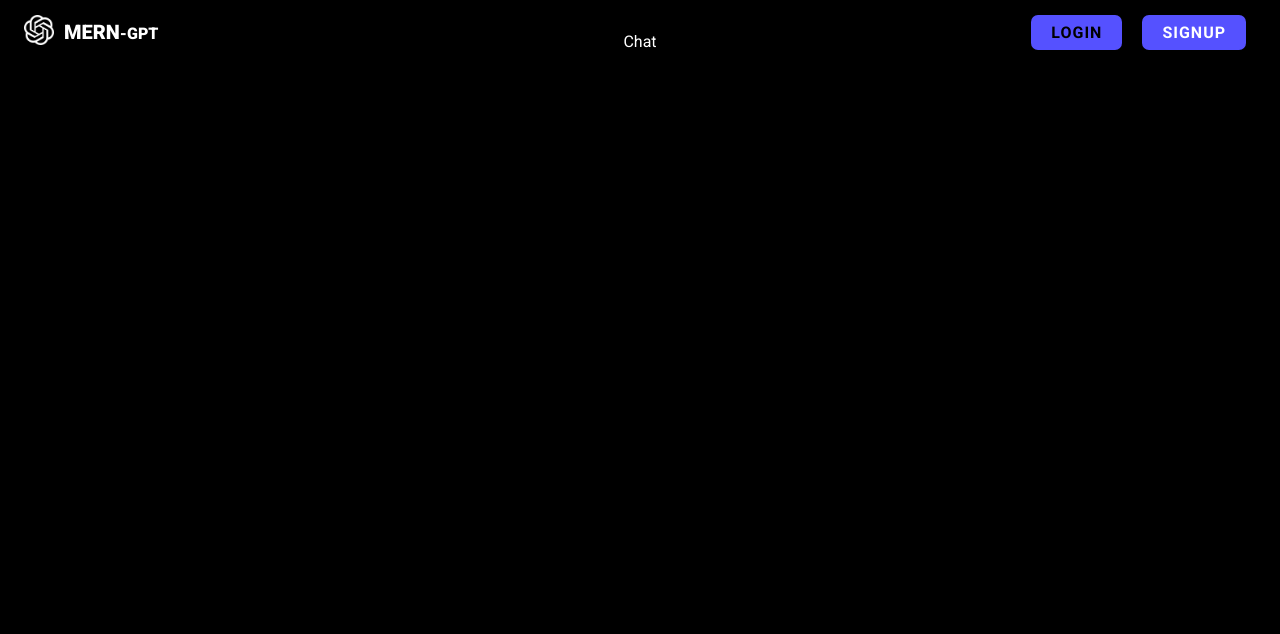
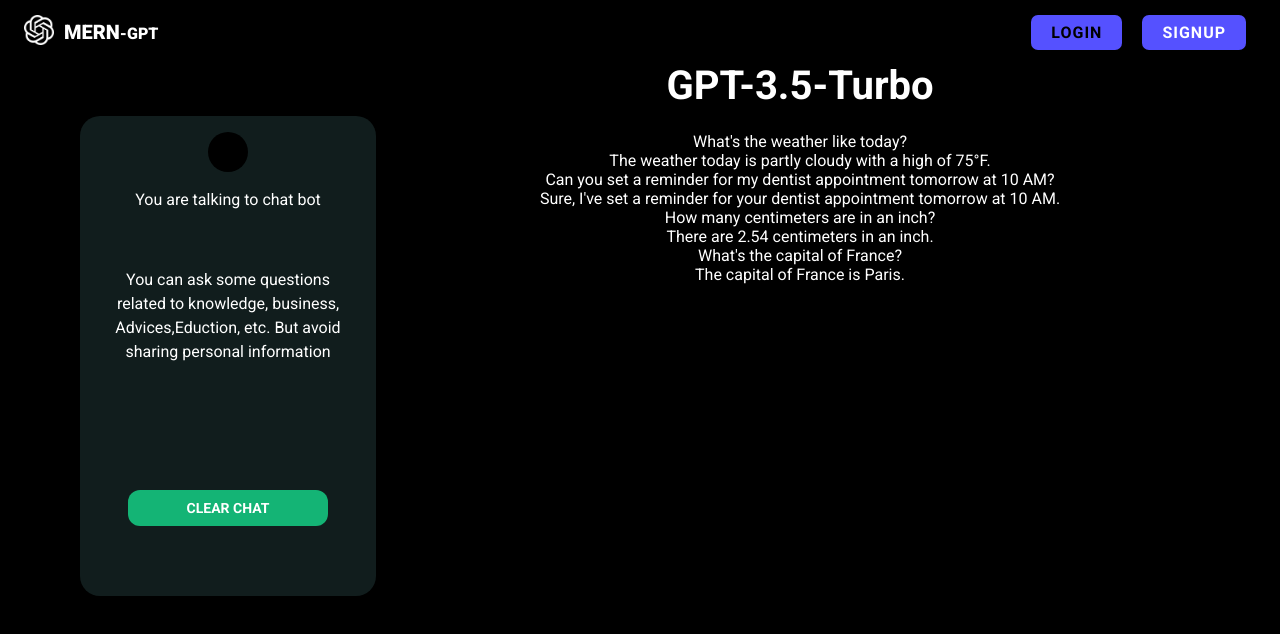
Before and after one commit to ChethanKodenkiri/AI_ChatBot, a React (Vite) app in the folder Frontend/: page /chat in a window 1280 px wide. Shown: the top 634 px of the page. Built offline with nearby package versions, Linux system fonts and the light colour scheme; no server answers.

Commit message:
^ Update: added front end code to display chat <signed by:chethan_kodenkiri>

```diff
--- a/Frontend/src/pages/Chat.tsx
+++ b/Frontend/src/pages/Chat.tsx
@@ -1,9 +1,153 @@
-import React from 'react'
+import React from "react";
+import { Avatar, Box, Typography, Button } from "@mui/material";
+import { useAuth } from "../components/context/AuthContext";
+
+ const chatMessages =[
+  {
+    "role": "User",
+    "content": "What's the weather like today?"
+  },
+  {
+    "role": "Assistant",
+    "content": "The weather today is partly cloudy with a high of 75°F."
+  },
+  {
+    "role": "User",
+    "content": "Can you set a reminder for my dentist appointment tomorrow at 10 AM?"
+  },
+  {
+    "role": "Assistant",
+    "content": "Sure, I've set a reminder for your dentist appointment tomorrow at 10 AM."
+  },
+  {
+    "role": "User",
+    "content": "How many centimeters are in an inch?"
+  },
+  {
+    "role": "Assistant",
+    "content": "There are 2.54 centimeters in an inch."
+  },
+  {
+    "role": "User",
+    "content": "What's the capital of France?"
+  },
+  {
+    "role": "Assistant",
+    "content": "The capital of France is Paris."
+  }
+]
+
+
 
 const Chat = () => {
+  const auth = useAuth();
   return (
-    <div>Chat</div>
-  )
-}
+    <Box
+      sx={{
+        display: "flex",
+        flex: 1,
+        width: "100%",
+        height: "100%",
+        mt: 3,
+        gap: 3,
+      }}
+    >
+      <Box
+        sx={{
+          display: { md: "flex", xs: "none", sm: "none" },
+          flex: 0.2,
+          flexDirection: "column",
+        }}
+      >
+        <Box
+          sx={{
+            display: "flex",
+            width: "100%",
+            height: "60vh",
+            bgcolor: "rgb(17,29,29)",
+            borderRadius: 5,
+            flexDirection: "column",
+            mx: 6,
+            mt: "60px",
+          }}
+        >
+          <Avatar
+            sx={{
+              mx: "auto",
+              my: 2,
+              bgcolor: "black",
+              color: "white",
+              fontWeight: 700,
+            }}
+          >
+            {auth?.user?.name[0].toUpperCase()}
+            {auth?.user?.name.split("")[1][0].toUpperCase()}
+          </Avatar>
+          <Typography
+            sx={{
+              mx: "auto",
+            }}
+          >
+            You are talking to chat bot
+          </Typography>
+          <Typography
+            sx={{
+              mx: "auto",
+              my: 4,
+              p: 3,
+            }}
+          >
+            You can ask some questions related to knowledge, business,
+            Advices,Eduction, etc. But avoid sharing personal information
+          </Typography>
+          <Button
+            sx={{
+              width: "200px",
+              my: "auto",
+              color: "white",
+              fontWeight: "700",
+              borderRadius: 3,
+              mx: "auto",
+              bgcolor: "rgb(20,180,117)",
+              ":hover": { bgcolor: "rgb(20,149,117)" },
+            }}
+          >
+            Clear Chat
+          </Button>
+        </Box>
+      </Box>
+      <Box
+        sx={{ display: "flex", flex: { md: 0.8, xs: 1, sm: 1 }, flexDirection:'column',px:3 }}
+      >
+        <Typography
+          sx={{
+            textAlign: "center",
+            fontSize: "40px",
+            color: "white",
+            mb: 2,
+            mx: "auto",
+            fontWeight:'600'
+          }}
+        >
+          GPT-3.5-Turbo
+        </Typography>
+        <Box
+          sx={{
+            width: "100%",
+            height: "60vh",
+            borderRadius: 3,
+            mx: "auto",
+            display: "flex",
+            flexDirection: "column",
+            overflow: "scroll",
+            overflowX:'hidden',
+            overflowY:'auto',
+            scrollBehavior:'smooth'
+          }}
+        >{chatMessages.map((chat)=><div>{chat.content}</div>)}</Box>
+      </Box>
+    </Box>
+  );
+};
 
-export default Chat
+export default Chat;
```
Also changed, not shown: 8 other files (tests, documents, lock files or other folders).
